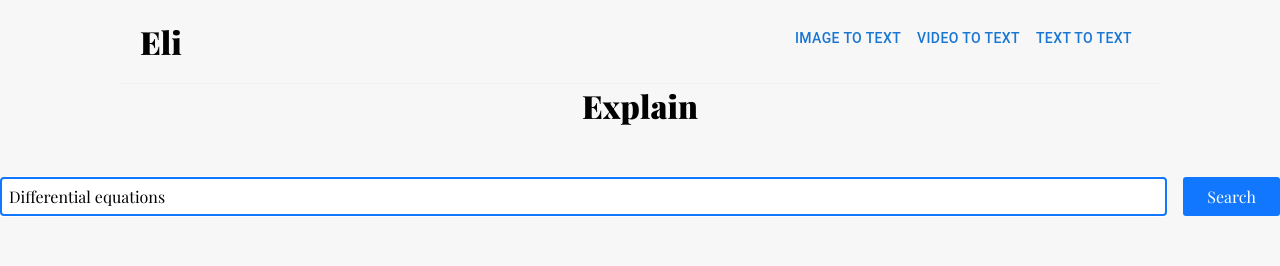
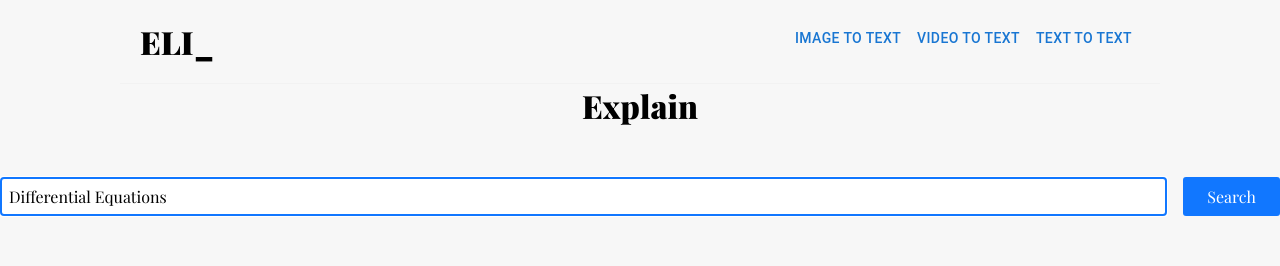
Before and after one commit to tuckspaint/HACKKU23, a React (Create React App) app in the folder Project/: page / in a window 1280 px wide. Shown: the top 266 px of the page. Built offline with nearby package versions, Linux system fonts and the light colour scheme; a web font is replaced by a local one.

Commit message:
text and video changes

```diff
--- a/Project/package.json
+++ b/Project/package.json
@@ -16,6 +16,7 @@
     "cors": "^2.8.5",
     "express": "^4.18.2",
     "googleapis": "^118.0.0",
+    "mongodb": "^5.2.0",
     "openai": "^3.2.1",
     "react": "^18.2.0",
     "react-dom": "^18.2.0",
--- a/Project/src/Landing.js
+++ b/Project/src/Landing.js
@@ -12,7 +12,7 @@
             .then(data => console.log(data));
     };
 
-    const [query, setQuery] = React.useState("Differential equations");
+    const [query, setQuery] = React.useState("Differential Equations");
     const [level, setLevel] = React.useState(0);
     return (
     <div>
--- a/Project/src/NavBar.js
+++ b/Project/src/NavBar.js
@@ -20,7 +20,7 @@
 
     return(
         <div className='navbar'>
-            <h1 className='title'>Eli</h1>
+            <h1 className='title'>ELI_</h1>
             <div className='links'>
                 <Button onClick={onClickImage}>Image To Text</Button>
                 <Button onClick={onClickVid}>Video To Text</Button>
```
Also changed, not shown: 2 other files (tests, documents, lock files or other folders).
